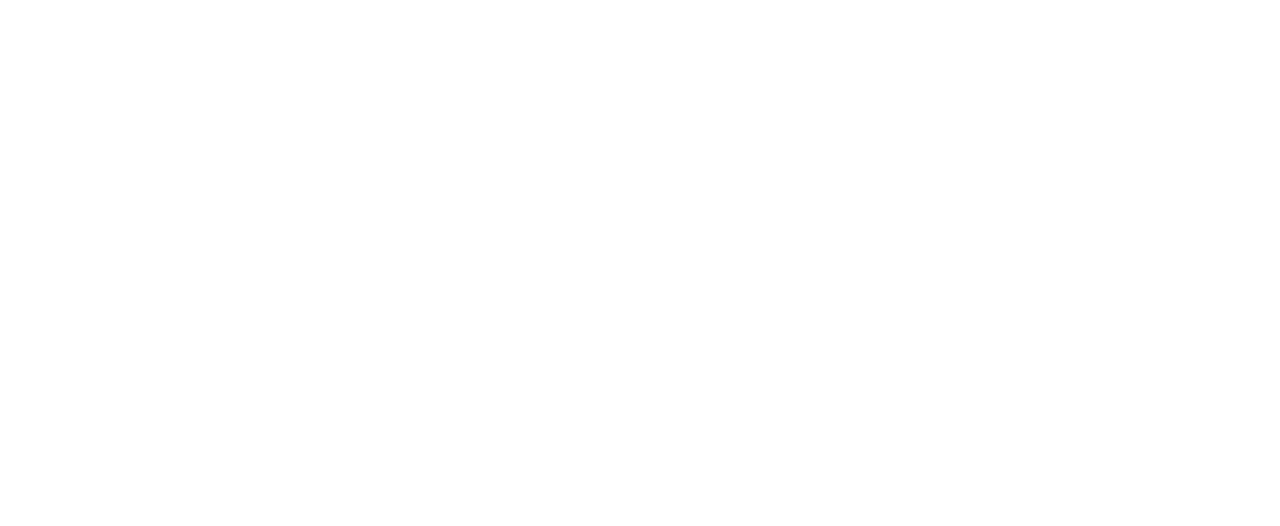
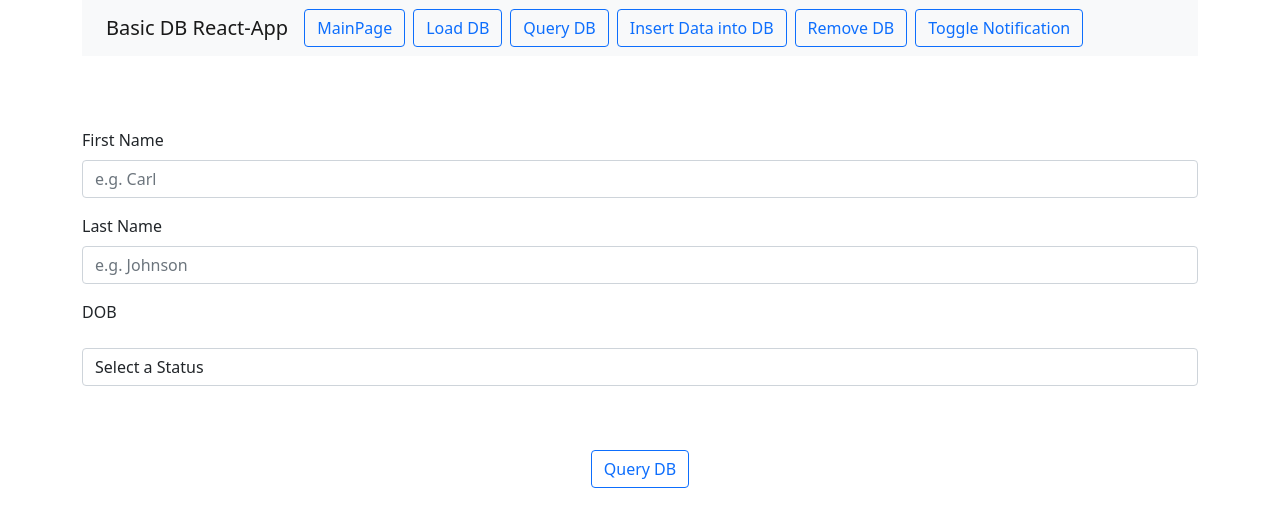
Before and after one commit to cthacker-udel/BasicTSDBReactApp, a React (Create React App) app: page /query-db in a window 1280 px wide. Shown: the top 526 px of the page. Built offline with nearby package versions, Linux system fonts and the light colour scheme.

Commit message:
Moved Notificatio panel to be a part of the DatabaseNavbar and not the Mainpage

```diff
--- a/src/Components/Navbar/DatabaseNavbar.tsx
+++ b/src/Components/Navbar/DatabaseNavbar.tsx
@@ -1,9 +1,16 @@
 import React from 'react';
-import { Container, Nav, Navbar } from 'react-bootstrap';
+import { Container, Nav, Navbar, Offcanvas } from 'react-bootstrap';
+import { UseDispatchContext } from '../../util/useReducerUtil/UseDispatchContext';
+import { UseStateContext } from '../../util/useReducerUtil/UseStateContext';
 import { DatabaseOperationControlPanel } from '../Panels/DatabaseOperationControlPanel';
+import { NotificationPanel } from '../Panels/NotificationPanel';
 
-export const DatabaseNavbar = () =>
+export const DatabaseNavbar = () => {
 
+    const { state } = UseStateContext();
+    const { dispatch } = UseDispatchContext();
+
+    return(
     <Navbar bg='light' expand='lg'>
 
         <Container>
@@ -14,6 +21,19 @@
                     <DatabaseOperationControlPanel />
                 </Nav>
             </Navbar.Collapse>
+            <Offcanvas
+            show={state.toggleNotifications}
+            onHide={ () => {
+                dispatch({type: "toggleNotifications", payload: { ...state, toggleNotifications: !state.toggleNotifications }});
+            }}
+            >
+                <Offcanvas.Header closeButton>
+                    Notifications
+                </Offcanvas.Header>
+                <Offcanvas.Body>
+                    <NotificationPanel />
+                </Offcanvas.Body>
+            </Offcanvas>
         </Container>
-
-    </Navbar>;
+    </Navbar>);
+};
--- a/src/Components/Panels/MainPanel.tsx
+++ b/src/Components/Panels/MainPanel.tsx
@@ -27,19 +27,6 @@
                         <MainPageDatabaseDisplayPanel />
                     </Col>
                 </Row>
-                <Offcanvas
-                show={state.toggleNotifications}
-                onHide={ () => {
-                    dispatch({type: "toggleNotifications", payload: { ...state, toggleNotifications: !state.toggleNotifications }});
-                }}
-                >
-                    <Offcanvas.Header closeButton>
-                        Notifications
-                    </Offcanvas.Header>
-                    <Offcanvas.Body>
-                        <NotificationPanel />
-                    </Offcanvas.Body>
-                </Offcanvas>
             </Container>
         </>
     );
--- a/src/Components/Panels/QueryDBPanel.tsx
+++ b/src/Components/Panels/QueryDBPanel.tsx
@@ -1,9 +1,60 @@
-import React from "react";
+import React, { useEffect, useState } from "react";
+import { Row, Container, Col, Form, Button } from "react-bootstrap";
+import { DatabaseNavbar } from "../Navbar/DatabaseNavbar";
+import DatePicker from "react-datepicker";
 
 export const QueryDBPanel = (): JSX.Element => {
 
+    const [firstName, setFirstName] = useState('');
+    const [lastName, setLastName] = useState('');
+    const [dob, setDob] = useState(new Date());
+    const [status, setStatus] = useState('');
 
-    return(<></>);
+    return(
 
+        <>
+            <Container>
+                <Row>
+                    <Col>
+                <DatabaseNavbar />
+                    </Col>
+                </Row>
+                <br />
+                <br />
+                <br />
+                <Row>
+                    <Col>
+                        <Form>
+                            <Form.Group className="mb-3" controlId="formBasicFirstName">
+                                <Form.Label>First Name</Form.Label>
+                                <Form.Control type="text" placeholder="e.g. Carl" />
+                            </Form.Group>
+                            <Form.Group className="mb-3" controlId="formBasicLastName">
+                                <Form.Label>Last Name</Form.Label>
+                                <Form.Control type="text" placeholder="e.g. Johnson" />
+                            </Form.Group>
+                            <Form.Group className="mb-3" controlId="formBasicDob">
+                                <Form.Label>DOB</Form.Label>
+                            </Form.Group>
+                            <Form.Group className="mb-3" controlId="formBasicStatus">
+                                <Form.Control as="select">
+                                    <option value="Select a Status">Select a Status</option>
+                                    <option value="Customer">Customer</option>
+                                    <option value="Admin">Admin</option>
+                                </Form.Control>
+                            </Form.Group>
+                        </Form>
+                    </Col>
+                </Row>
+                <br />
+                <br />
+                <Row style={{ textAlign: "center" }}>
+                    <Col>
+                        <Button variant="outline-primary" style={{ textAlign: 'center'}}>Query DB</Button>
+                    </Col>
+                </Row>
+            </Container>
+        </>
 
-}
+    );
+};
```
